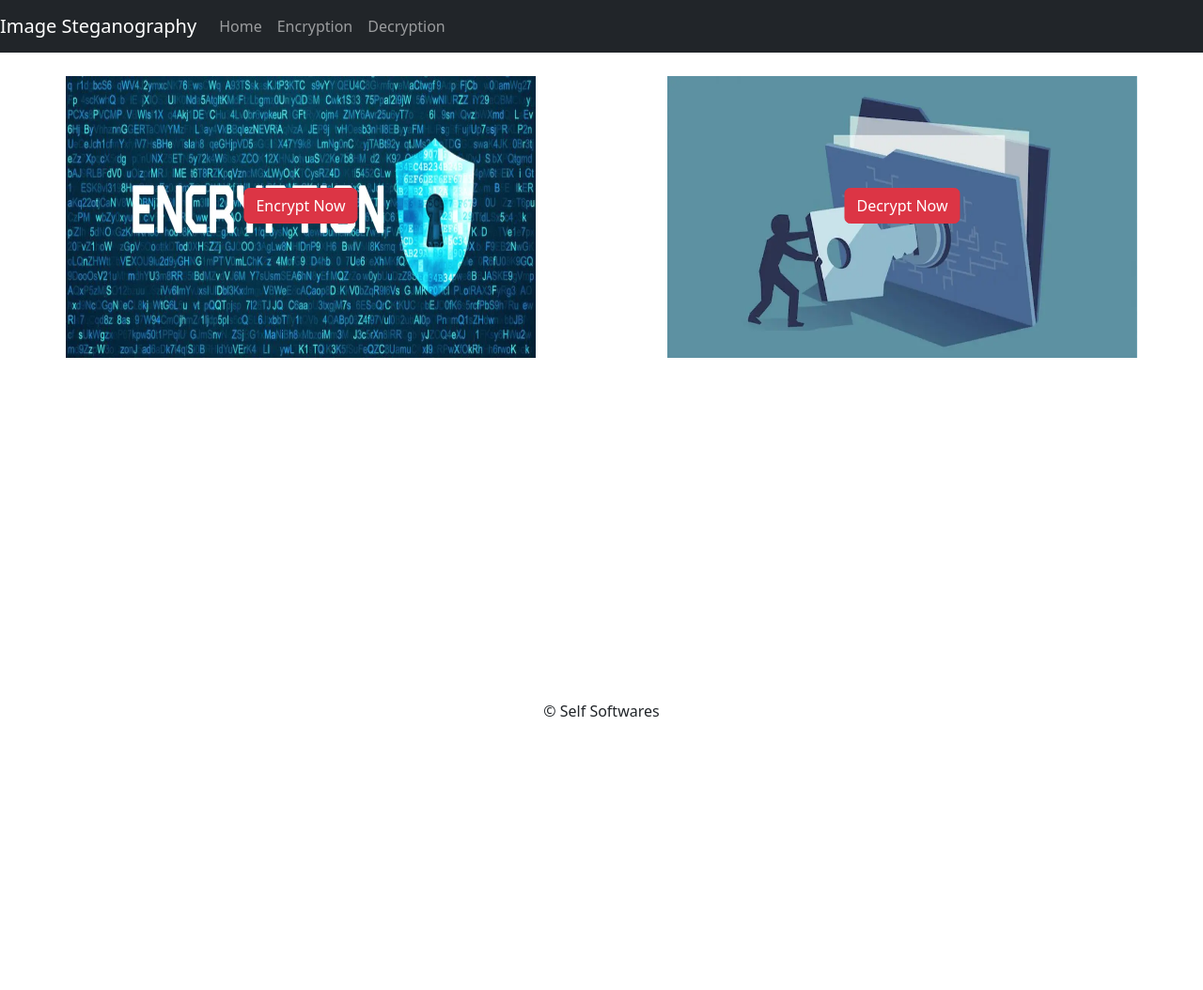
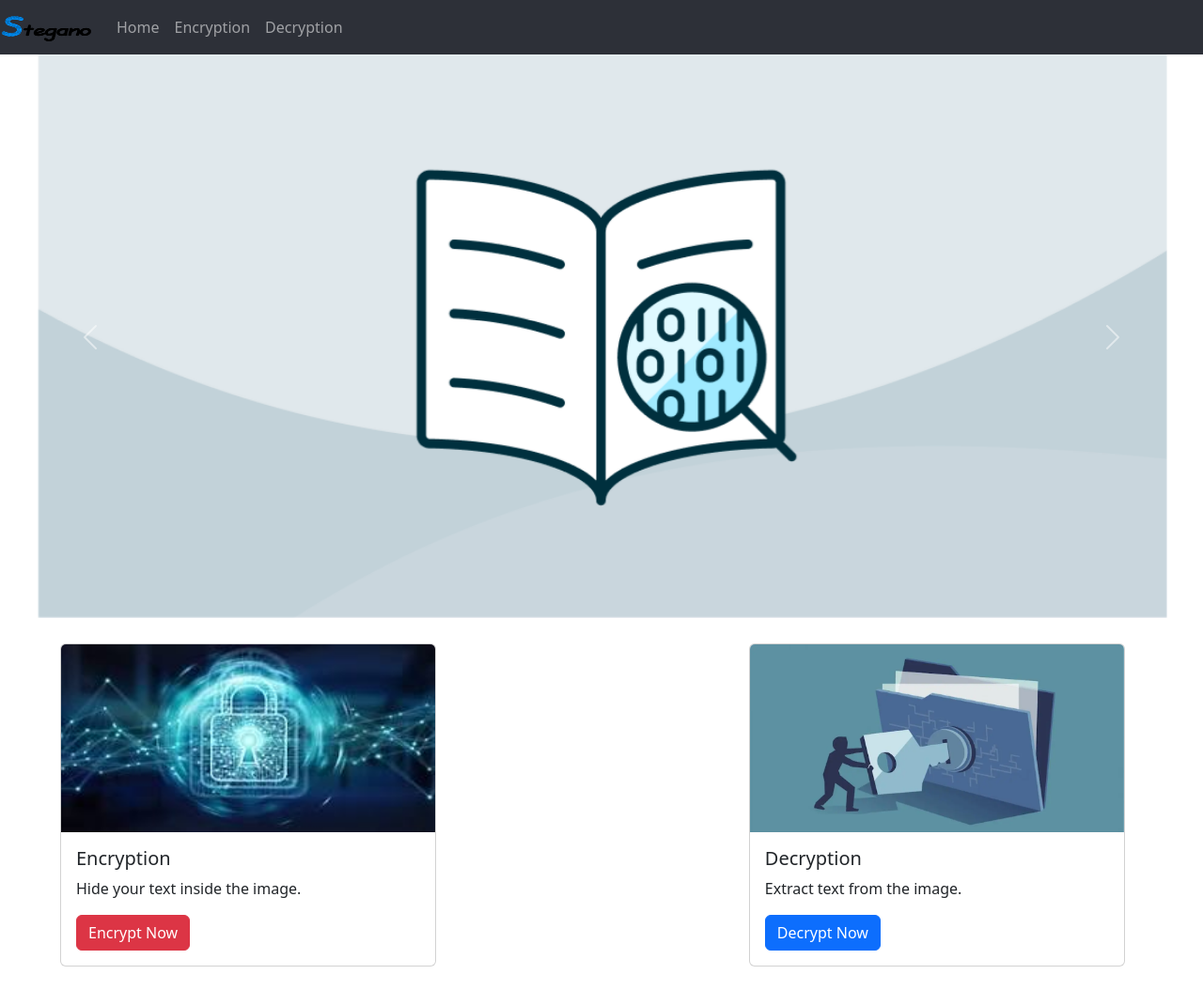
Before and after one commit to Nabil8795/Image_Steganography, a Django app: page / in a window 1280 px wide. Shown: the whole page at 94% size. Before the commit the page ends 763 px from the top, so only its background shows below. Run offline with Django 4.2, Linux system fonts and the light colour scheme.

Commit message:
Features Added

```diff
--- a/stegano_app/templates/index.html
+++ b/stegano_app/templates/index.html
@@ -20,6 +20,14 @@
             text-align: center;
             padding-top: 25px;
             border: 50;
+
+        }
+
+        .card{
+            margin: 25px;
+            margin-left: 5vw;
+            margin-right: 26vw;
+
         }
 
         .btnnn{
@@ -28,22 +36,57 @@
             left: 50%;
             transform: translate(-50%, -50%);
         }
+        .carousel{
+            padding-left: 3vw;
+            padding-right: 3vw;
+
+        }
 
     </style>
 </head>
 <body>
     {% include 'navigation.html' %}
-    <div class="image-container">
-        <img src="..\static\encrypt_image.webp" alt="" height="300" width="500" >
-        <a href="encryption/" class="btn btn-danger btnnn">Encrypt Now</a>
-    </div>
 
-    <div class="image-container">
-        <img src="..\static\decryp_image.webp" alt="" height="300" width="500" >
-        <a href="decryption/" class="btn btn-danger btnnn">Decrypt Now</a>
-    </div>
-    <footer class="footer">
-        <p>&copy; Self Softwares</p>
-    </footer>
+    <div id="carouselExampleFade" class="carousel slide carousel-fade">
+        <div class="carousel-inner">
+          <div class="carousel-item active">
+            <img src="..\static\Stegano_img1.png" class="d-block w-100" alt="...">
+          </div>
+          <div class="carousel-item">
+            <img src="..\static\Stegano_img2.webp" class="d-block w-100" alt="...">
+          </div>
+          <div class="carousel-item">
+            <img src="..\static\Stegano_img4.webp" class="d-block w-100" alt="...">
+          </div>
+        </div>
+        <button class="carousel-control-prev" type="button" data-bs-target="#carouselExampleFade" data-bs-slide="prev">
+          <span class="carousel-control-prev-icon" aria-hidden="true"></span>
+          <span class="visually-hidden">Previous</span>
+        </button>
+        <button class="carousel-control-next" type="button" data-bs-target="#carouselExampleFade" data-bs-slide="next">
+          <span class="carousel-control-next-icon" aria-hidden="true"></span>
+          <span class="visually-hidden">Next</span>
+        </button>
+      </div>
+
+
+      <div class="card float-start" style="width: 25rem;">
+        <img src="..\static\encrypt2.jpg" height="200" width="400" class="card-img-top" alt="...">
+        <div class="card-body">
+          <h5 class="card-title">Encryption</h5>
+          <p class="card-text">Hide your text inside the image.</p>
+          <a href="encryption/" class="btn btn-danger">Encrypt Now</a>
+        </div>
+      </div>
+
+      <div class="card" style="width: 25rem;">
+        <img src="..\static\decryp_image.webp" height="200" width="400" class="card-img-top" alt="...">
+        <div class="card-body">
+          <h5 class="card-title">Decryption</h5>
+          <p class="card-text">Extract text from the image.</p>
+          <a href="decryption/" class="btn btn-primary">Decrypt Now</a>
+        </div>
+      </div>
+
 </body>
 </html>
--- a/stegano_app/templates/navigation.html
+++ b/stegano_app/templates/navigation.html
@@ -8,8 +8,8 @@
 </head>
 <body>
 
-    <nav class="navbar navbar-expand-md bg-dark navbar-dark">
-        <a class="navbar-brand" href="#">Image Steganography</a>
+    <nav class="navbar navbar-expand-md navbar-dark" style="background-color: #2d3038;">
+        <a class="navbar-brand" href="/"><img src="..\static\logo.png" alt="" width="100" height="30"></a>
         <button class="navbar-toggler" type="button" data-toggle="collapse" data-target="#collapsibleNavbar">
           <span class="navbar-toggler-icon"></span>
         </button>
```
Also changed, not shown: Encrypted_Images/new_encrypt.jpg (added), Encrypted_Images/new_pngimg.com - mario_PNG125.png (deleted), Encrypted_Images/new_rock-hand-gesture-3d-icon-metal-music.jpg (added), stegano_app/static/Stegano_img1.png (added), stegano_app/static/Stegano_img2.webp (added), stegano_app/static/Stegano_img4.webp (added), stegano_app/static/encrypt2.jpg (added), stegano_app/static/encrypt_image.webp (deleted), stegano_app/static/logo.png (added), stegano_app/static/logo2.svg (added).
